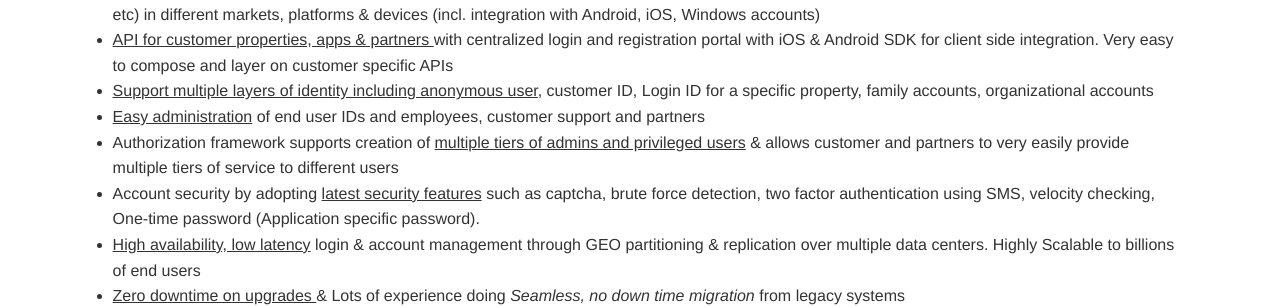
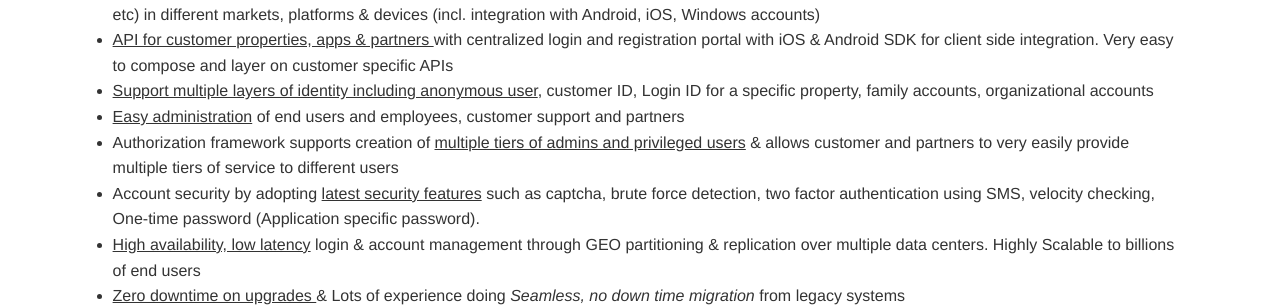
Before and after one commit to jrgallelli/jrgallelli.github.io, a Jekyll site: the page built from services.html, in a window 1280 px wide and 900 px high, scrolled down 992 px. Shown: the part 152-459 px from the top of the window. Built offline with Jekyll 4.4.1, drawn with Linux system fonts in a browser that asks for light colours; some web fonts are replaced; Markdown is read by kramdown in place of the engine named in the settings.

Commit message:
Update services.html

```diff
--- a/services.html
+++ b/services.html
@@ -24,7 +24,7 @@
  <li><u>oAuth Implementation</u> and complete support for <u>federated logins from 3rd party ID providers</u> (Google, Facebook, Twitter, Sina, Tencent, Taboa/Alipay etc) in different markets, platforms & devices (incl. integration with Android, iOS, Windows accounts)</li>
  <li><u> API for customer properties, apps & partners </u>with centralized login and registration portal with iOS & Android SDK for client side integration. Very easy to compose and layer on customer specific APIs</li>
  <li><u>Support multiple layers of identity including anonymous user</u>, customer ID, Login ID for a specific property, family accounts, organizational accounts</li>
- <li><u>Easy administration</u> of end user IDs and employees, customer support and partners</li>
+ <li><u>Easy administration</u> of end users and employees, customer support and partners</li>
  <li>Authorization framework supports creation of <u>multiple tiers of admins and privileged users</u> & allows customer and partners to very easily provide multiple tiers of service to different users</li>
  <li>Account security by adopting <u>latest security features</u> such as captcha, brute force detection, two factor authentication using SMS, velocity checking, One-time password (Application specific password).</li>
  <li><u>High availability, low latency</u> login & account management through GEO partitioning & replication over multiple data centers. Highly Scalable to billions of end users</li>
```
